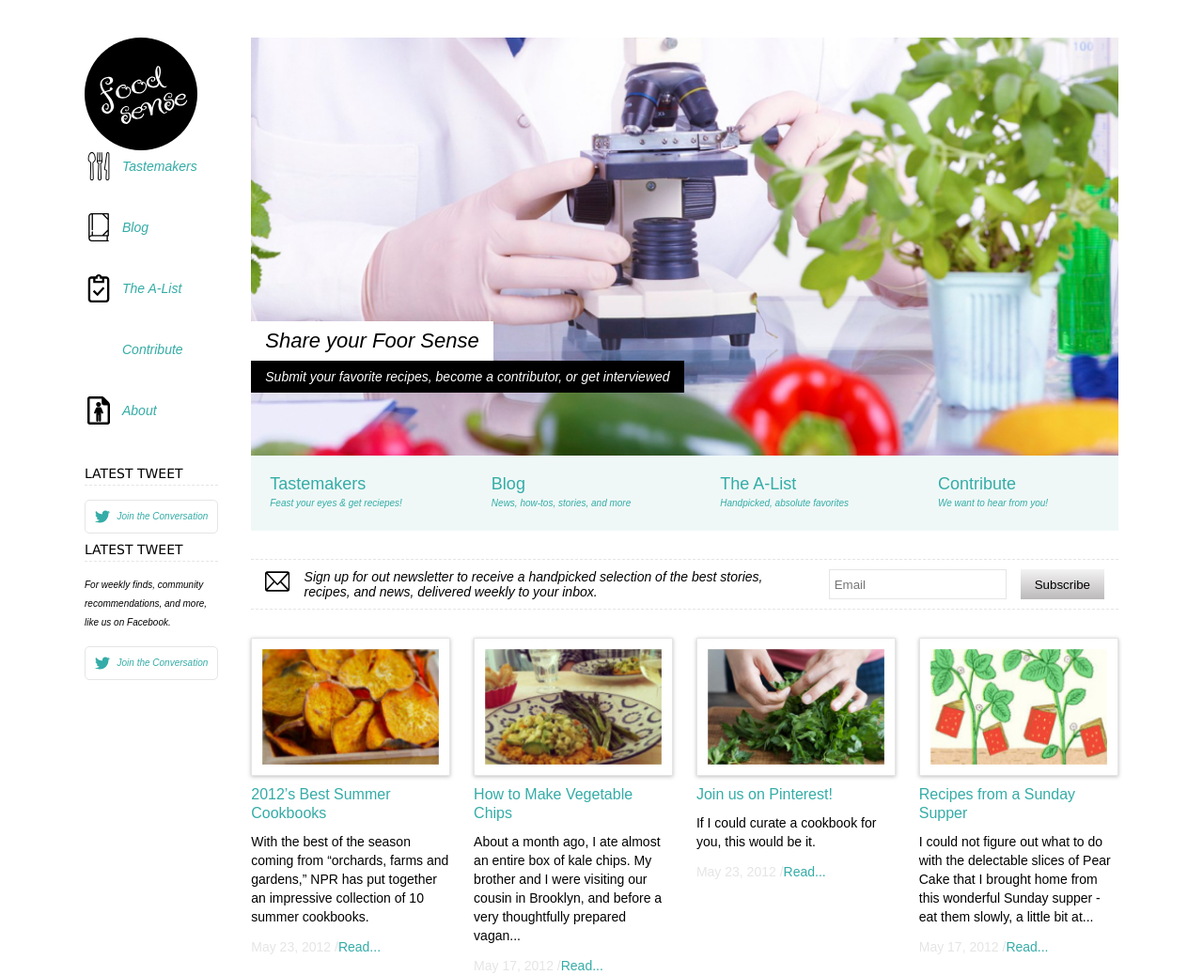
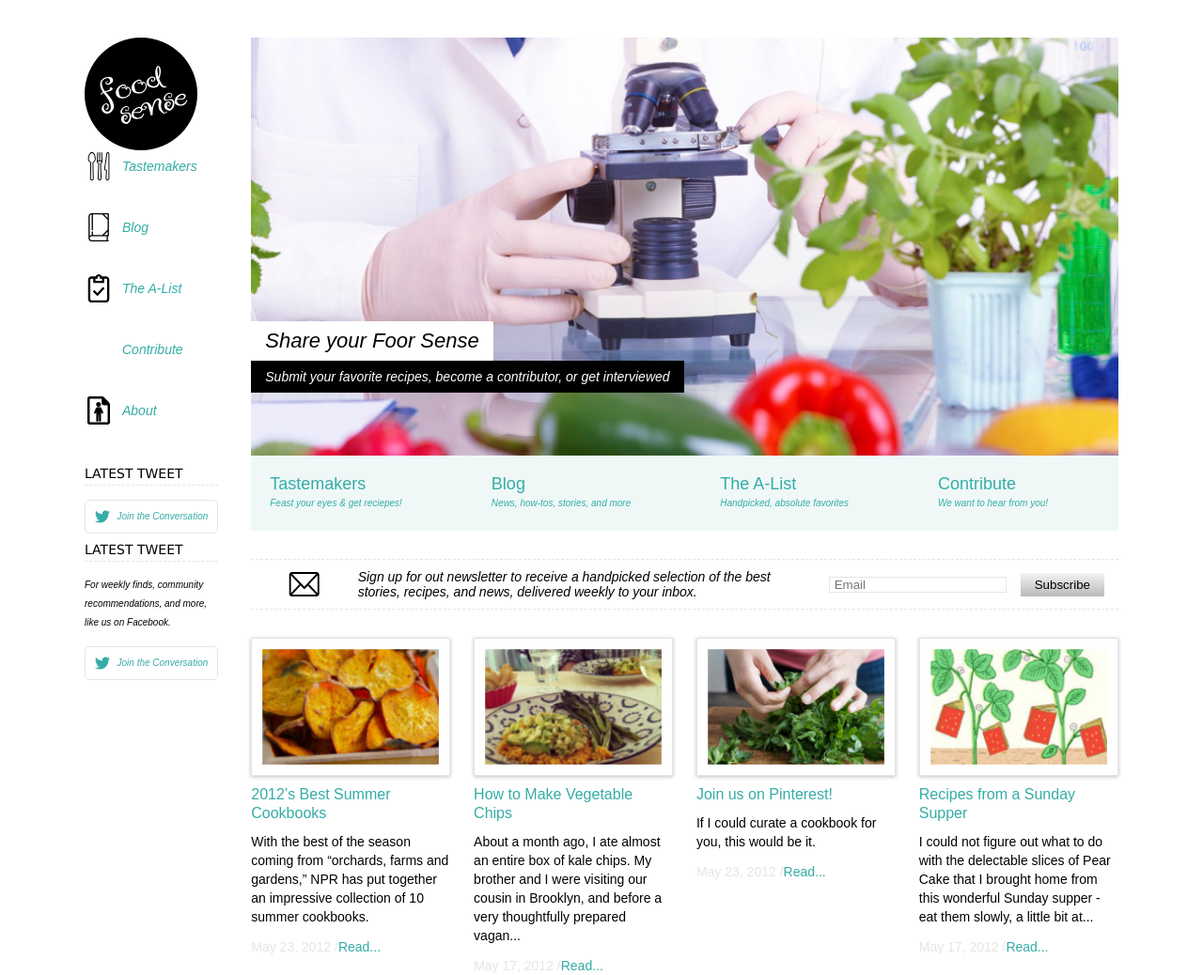
Before and after one commit to cv9t/Nazin-tasks, a plain HTML site: page index.html in a window 1280 px wide. Shown: the top 1038 px of the page at 94% size. Drawn offline with Linux system fonts and the light colour scheme.

Commit message:
fixed some issues with subscribe block

```diff
--- a/assets/css/style.css
+++ b/assets/css/style.css
@@ -179,7 +179,7 @@
 
 /* subscribe box */
 .main__mail-logo {
-  width: 40px;
+  width: 25%;
   height: 26px;
 }
 
@@ -193,7 +193,9 @@
   border-bottom: 1px dashed #E5E5E5;;
   border-top: 1px dashed #E5E5E5;
 }
+
 .main__subscribe-item {
+  align-items: center;
   margin: 10px 15px;
 }
 
```
